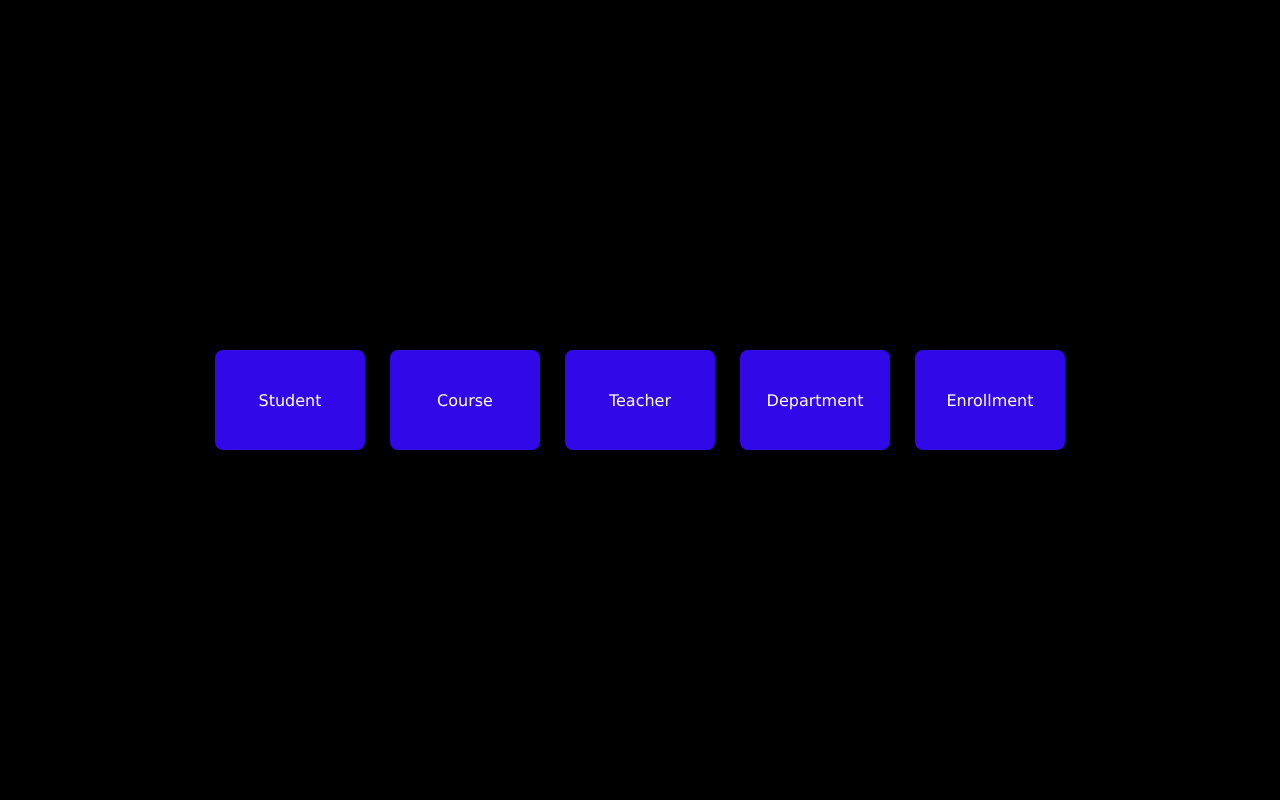
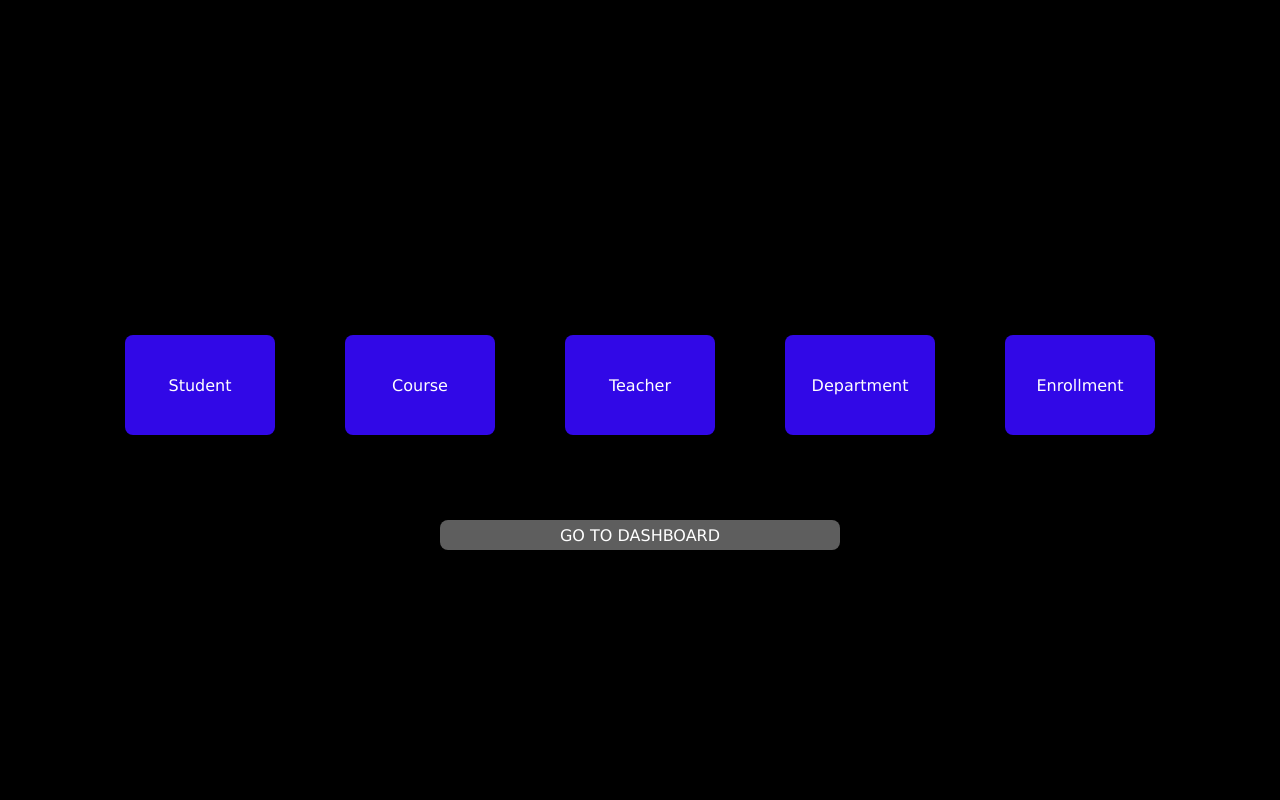
Before and after one commit to fogapandrew/SchoolManagementSystem, a PHP site: page / in a window 1280 px wide. Run offline with PHP 8.4, Linux system fonts and the light colour scheme.

Commit message:
adding other components

```diff
--- a/webapp/index.html
+++ b/webapp/index.html
@@ -37,8 +37,14 @@
                     Enrollment
                 </button>
             </a>
+        </div>
 
-        </div>
+        <a href="dashboard.html">
+            <button class="dashboard-button">GO TO DASHBOARD</button>
+        </a>
+
     </div>
+    <br>
+    <br>
 </body>
 </html>
--- a/webapp/others/style.css
+++ b/webapp/others/style.css
@@ -1,13 +1,13 @@
 body, html {
+    background-color: black;
     margin: 0;
-    padding: 0;
-    height: 100%;
-}
-
-.container{
-    width: 100%;
-    height: 100%;
-    background-color: black;
+        padding: 0;
+        height: 100%;
+        display: flex;
+        justify-content: center;
+        /* Center horizontally */
+        align-items: center;
+        /* Center vertically */
 }
 
 .content{
@@ -18,7 +18,20 @@ body, html {
     /* Center vertically */
     height: 100vh;
     /* Optionally set the height to fill the viewport */
-    gap: 25px;
+    gap: 70px;
+}
+
+.container{
+ display: flex;
+flex-direction: column;
+/* Stack items vertically */
+align-items: center;
+/* Center items horizontally */
+justify-content: center;
+/* Center items vertically */
+height: 300px;
+/* Example height */
+width: 500px;
 }
 .styled-button {
     /* Set width and height */
@@ -38,8 +51,30 @@ body, html {
     /* Add rounded corners */
     font-family: 'Lucida Sans', 'Lucida Sans Regular', 'Lucida Grande', 'Lucida Sans Unicode', Geneva, Verdana, sans-serif;
 }
+.dashboard-button{
+/* Set width and height */
+    width: 400px;
+    height: 30px;
+    /* Add other styling as needed */
+    background-color: #c0c0c07d;
+    /* Green */
+    border: none;
+    color: white;
+    text-align: center;
+    text-decoration: none;
+    display: inline-block;
+    font-size: 16px;
+    cursor: pointer;
+    border-radius: 8px;
+    /* Add rounded corners */
+    font-family: 'Lucida Sans', 'Lucida Sans Regular', 'Lucida Grande', 'Lucida Sans Unicode', Geneva, Verdana, sans-serif;
+}
 
 /* Style when hover */
 .styled-button:hover {
     background-color: #e1eae265;
 }
+
+.dashboard-button:hover{
+    background-color: #e1eae265;
+}
--- a/webapp/student.html
+++ b/webapp/student.html
@@ -61,7 +61,7 @@
 </head>
 
 <body>
-
+    <main>
         <div class="container">
             <h2>Student Registration Form</h2>
             <form action="submit.php" method="post">
@@ -94,6 +94,6 @@
             </form>
         </div>
 
+    </main>
 </body>
-
 </html>
```
Also changed, not shown: webapp/dashboard.html (added, +11 -0 lines), webapp/footer.html (added, +51 -0 lines), webapp/header.html (added, +37 -0 lines). Lines whose indentation alone changed are shown as unchanged.
